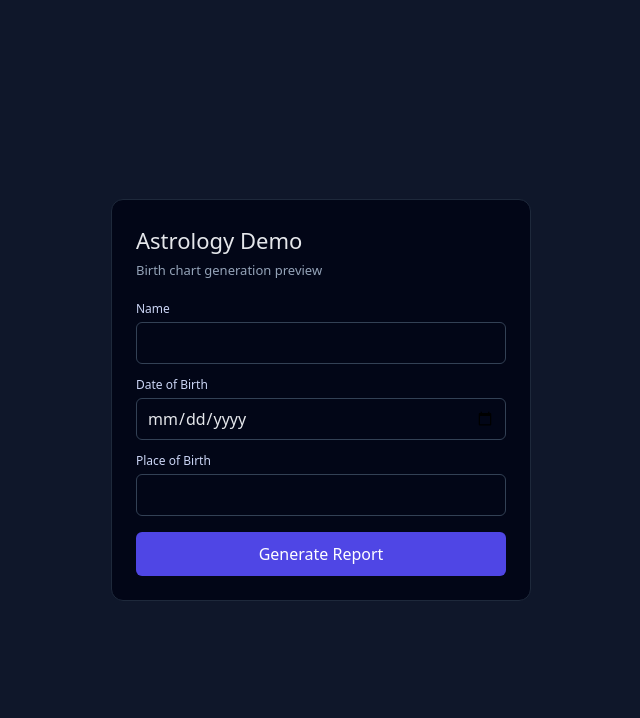
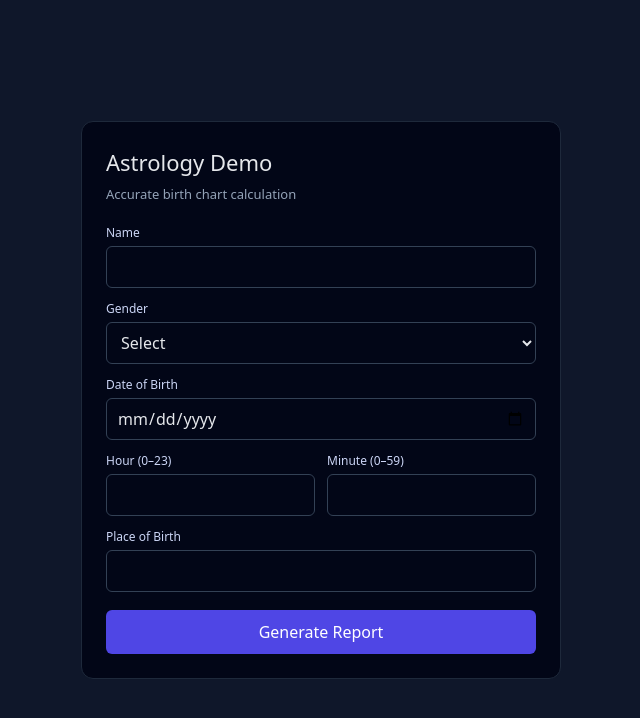
Before and after one commit to sandyrob7/astro-mvp, a Next.js app: page / in a window 1280 px wide. Shown: the top 718 px of the page, without its empty margins (319-959 px from the left). Built offline with nearby package versions, Linux system fonts and the light colour scheme.

Commit message:
Wire /api/astro to Hugging Face calculate endpoint

```diff
--- a/src/app/page.tsx
+++ b/src/app/page.tsx
@@ -6,26 +6,56 @@ export default function Home() {
   const [data, setData] = useState<any>(null);
   const [report, setReport] = useState<any>(null);
   const [loading, setLoading] = useState(false);
+  const [error, setError] = useState<string | null>(null);
+
+  function validateForm(form: FormData) {
+    const dob = new Date(form.get("dob") as string);
+    const hour = Number(form.get("hour"));
+    const minute = Number(form.get("minute"));
+
+    const now = new Date();
+    const oldest = new Date();
+    oldest.setFullYear(now.getFullYear() - 110);
+
+    if (dob > now) return "Date of birth cannot be in the future.";
+    if (dob < oldest) return "Date of birth cannot be older than 110 years.";
+
+    if (hour < 0 || hour > 23) return "Hour must be between 0 and 23.";
+    if (minute < 0 || minute > 59) return "Minute must be between 0 and 59.";
+
+    return null;
+  }
 
   async function submit(e: React.FormEvent<HTMLFormElement>) {
     e.preventDefault();
-    setLoading(true);
+    setError(null);
 
     const form = new FormData(e.currentTarget);
+    const validationError = validateForm(form);
+
+    if (validationError) {
+      setError(validationError);
+      return;
+    }
+
+    setLoading(true);
 
     const res = await fetch("/api/astro", {
       method: "POST",
       headers: { "Content-Type": "application/json" },
       body: JSON.stringify({
         name: form.get("name"),
+        gender: form.get("gender"),
         dob: form.get("dob"),
+        hour: Number(form.get("hour")),
+        minute: Number(form.get("minute")),
         place: form.get("place"),
       }),
     });
 
     const json = await res.json();
     setData(json);
-    setReport(json); // still temporary
+    setReport(json);
     setLoading(false);
   }
 
@@ -55,14 +85,14 @@ export default function Home() {
         display: "flex",
         alignItems: "center",
         justifyContent: "center",
+        padding: 20,
         fontFamily: "system-ui, sans-serif",
-        padding: 20,
       }}
     >
       <div
         style={{
           width: "100%",
-          maxWidth: 420,
+          maxWidth: 480,
           background: "#020617",
           border: "1px solid #1e293b",
           borderRadius: 12,
@@ -70,27 +100,66 @@ export default function Home() {
           color: "#e5e7eb",
         }}
       >
-        <h2 style={{ fontSize: 22, marginBottom: 4 }}>
+        <h2 style={{ fontSize: 22, marginBottom: 6 }}>
           Astrology Demo
         </h2>
         <p style={{ fontSize: 13, color: "#94a3b8", marginBottom: 20 }}>
-          Birth chart generation preview
+          Accurate birth chart calculation
         </p>
 
         <form onSubmit={submit}>
           <label style={labelStyle}>Name</label>
           <input name="name" required style={inputStyle} />
 
+          <label style={labelStyle}>Gender</label>
+          <select name="gender" required style={inputStyle}>
+            <option value="">Select</option>
+            <option value="male">Male</option>
+            <option value="female">Female</option>
+            <option value="other">Other</option>
+          </select>
+
           <label style={labelStyle}>Date of Birth</label>
           <input type="date" name="dob" required style={inputStyle} />
+
+          <div style={{ display: "flex", gap: 12 }}>
+            <div style={{ flex: 1 }}>
+              <label style={labelStyle}>Hour (0–23)</label>
+              <input
+                type="number"
+                name="hour"
+                min={0}
+                max={23}
+                required
+                style={inputStyle}
+              />
+            </div>
+            <div style={{ flex: 1 }}>
+              <label style={labelStyle}>Minute (0–59)</label>
+              <input
+                type="number"
+                name="minute"
+                min={0}
+                max={59}
+                required
+                style={inputStyle}
+              />
+            </div>
+          </div>
 
           <label style={labelStyle}>Place of Birth</label>
           <input name="place" required style={inputStyle} />
 
+          {error && (
+            <p style={{ color: "#f87171", marginTop: 10 }}>
+              {error}
+            </p>
+          )}
+
           <button
             type="submit"
             style={{
-              marginTop: 16,
+              marginTop: 18,
               width: "100%",
               padding: "10px 0",
               background: "#4f46e5",
@@ -101,7 +170,7 @@ export default function Home() {
               cursor: "pointer",
             }}
           >
-            {loading ? "Generating..." : "Generate Report"}
+            {loading ? "Generating…" : "Generate Report"}
           </button>
         </form>
 
@@ -109,20 +178,20 @@ export default function Home() {
           <>
             <div
               style={{
-                marginTop: 24,
-                paddingTop: 16,
+                marginTop: 20,
+                paddingTop: 12,
                 borderTop: "1px solid #1e293b",
                 fontSize: 13,
                 color: "#cbd5f5",
               }}
             >
-              <b>Chart generated successfully.</b>
+              Chart generated successfully.
             </div>
 
             <button
               onClick={() => downloadPdf(report)}
               style={{
-                marginTop: 16,
+                marginTop: 14,
                 width: "100%",
                 padding: "10px 0",
                 background: "#16a34a",
@@ -142,13 +211,11 @@ export default function Home() {
   );
 }
 
-/* ---------- styles ---------- */
-
 const labelStyle = {
   display: "block",
   fontSize: 12,
+  marginTop: 12,
   marginBottom: 4,
-  marginTop: 12,
   color: "#cbd5f5",
 };
 
```
